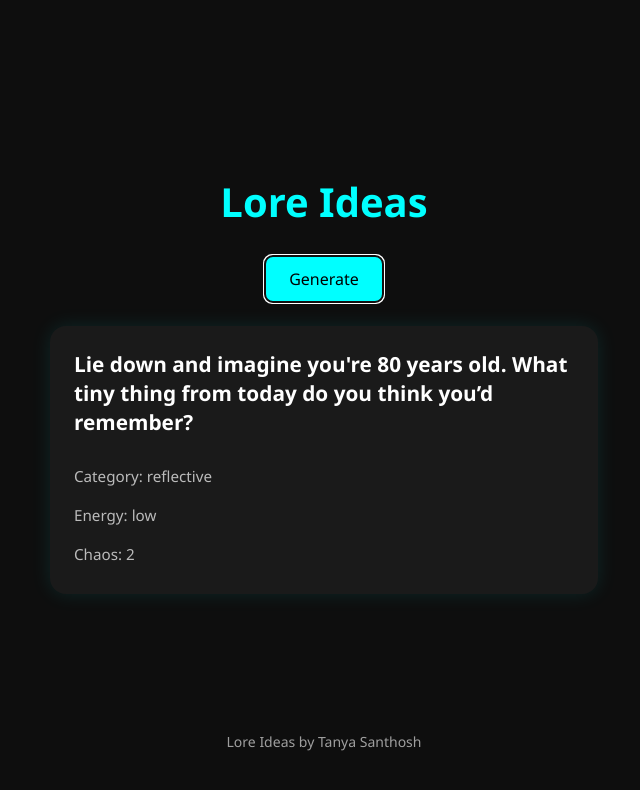
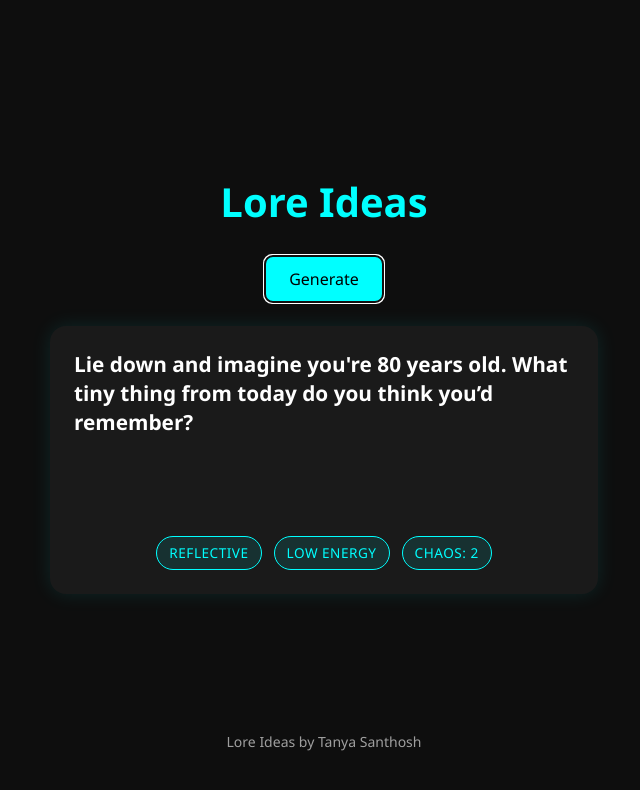
Before and after one commit to tanya2k/hobby-finder, a React (Vite) app: page / in a window 1280 px wide. Both pictures are taken after a click on the button "Generate". Shown: the top 790 px of the page, without its empty margins (316-956 px from the left). Built offline with nearby package versions, Linux system fonts and the light colour scheme.

Commit message:
tags n cards update

```diff
--- a/src/App.css
+++ b/src/App.css
@@ -73,9 +73,9 @@ html, body {
   padding: 1.5rem;
   margin-top: 1.5rem;
   border-radius: 1rem;
-  width: 500px; /* fixed width */
-  height: 220px; /* fixed height */
-  box-shadow: 0 0 20px rgba(0, 255, 255, 0.1); /* subtle neon glow */
+  width: 500px;
+  height: 220px;
+  box-shadow: 0 0 20px rgba(0, 255, 255, 0.1);
   display: flex;
   flex-direction: column;
   justify-content: space-between;
@@ -95,7 +95,6 @@ html, body {
   color: #bbbbbb;
   font-size: 0.95rem;
 }
-
 
 h1 {
   font-size: 2.5rem;
@@ -132,3 +131,29 @@ footer {
   opacity: 0.6;
   font-size: 14px;
 }
+
+/* 🌟 NEW TAG STYLES */
+.tags {
+  display: flex;
+  justify-content: center;
+  gap: 0.75rem;
+  margin-top: 1.5rem;
+  flex-wrap: wrap;
+}
+
+.tag {
+  background: rgba(0, 255, 255, 0.1);
+  color: #00ffff;
+  border: 1px solid #00ffff;
+  padding: 6px 12px;
+  border-radius: 999px;
+  font-size: 0.85rem;
+  text-transform: uppercase;
+  letter-spacing: 0.5px;
+  transition: all 0.3s ease;
+}
+
+.tag:hover {
+  background: rgba(0, 255, 255, 0.2);
+  transform: scale(1.05);
+}
--- a/src/App.jsx
+++ b/src/App.jsx
@@ -16,19 +16,22 @@ function App() {
       <div className="app">
         <h1>Lore Ideas</h1>
         <button onClick={generateIdea}>Generate</button>
+
         {idea && (
           <div className="idea-card">
             <h2>{idea.text}</h2>
-          <p>Category: {idea.category}</p>
-          <p>Energy: {idea.energy}</p>
-          <p>Chaos: {idea.chaos}</p>
+            <div className="tags">
+              <span className="tag">{idea.category}</span>
+              <span className="tag">{idea.energy} energy</span>
+              <span className="tag">chaos: {idea.chaos}</span>
+            </div>
           </div>
         )}
       </div>
+
       <footer>Lore Ideas by Tanya Santhosh</footer>
     </>
   );
-
 }
 
 export default App;
```
Lines whose indentation alone changed are shown as unchanged.
